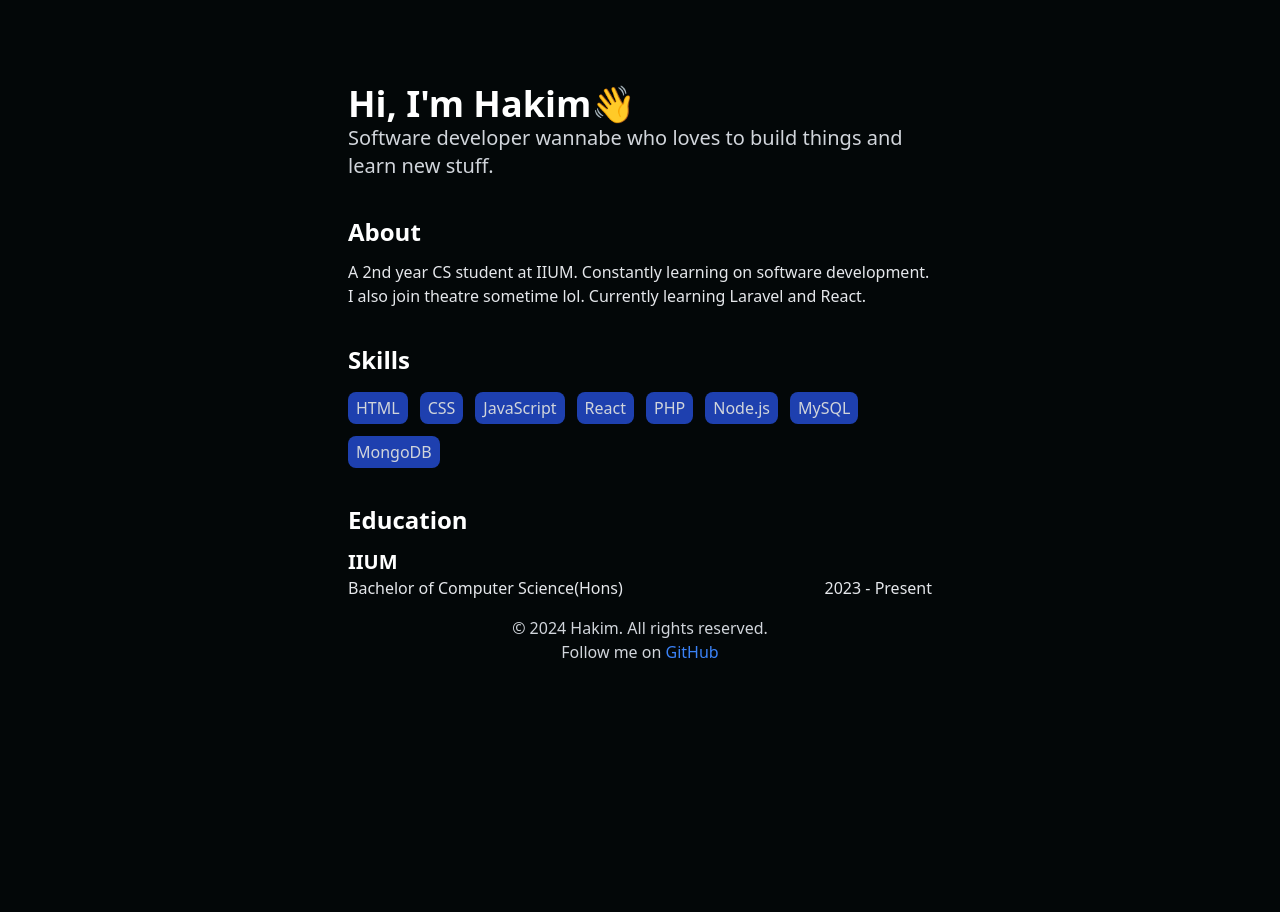
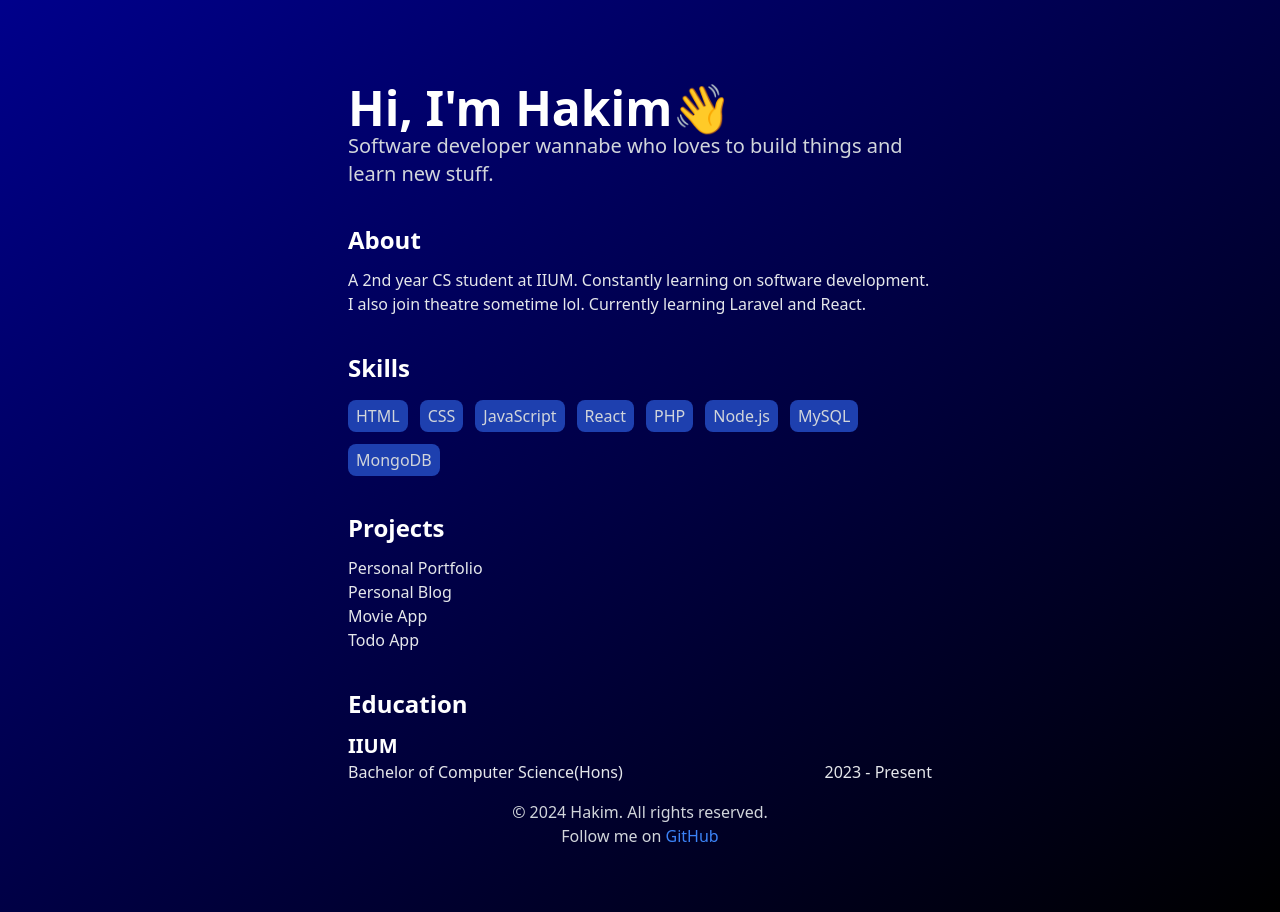
Before and after one commit to kimchi11y/kimchi11y.github.io, a React (Vite) app: page / in a window 1280 px wide. Before the commit the page ends 800 px from the top, so only its background shows below. Built offline with nearby package versions, Linux system fonts and the light colour scheme.

Commit message:
Added projects, change bg

```diff
--- a/src/App.css
+++ b/src/App.css
@@ -1,4 +1,4 @@
 body {
-    background-color: rgb(3, 7, 8);
+    background-image: linear-gradient(to bottom right,darkblue,black);
     margin: 0;
 }
--- a/src/App.jsx
+++ b/src/App.jsx
@@ -5,18 +5,21 @@ import Skill from "./sections/Skill.jsx";
 import About from "./sections/About.jsx";
 import Education from "./sections/Education.jsx";
 import Footer from "./components/Footer.jsx";
+import Projects from "./sections/Projects.jsx";
 
 function App() {
 
 
   return (
 
-   <div className='mx-auto min-h-screen max-w-2xl  px-6 py-12  '>
+   <div className='mx-auto min-h-screen max-w-2xl  px-6 py-12 '>
    <Header/>
     <About/>
        <Skill/>
+       <Projects/>
        <Education/>
        <Footer/>
+
    </div>
   )
 }
--- a/src/sections/Header.jsx
+++ b/src/sections/Header.jsx
@@ -3,7 +3,7 @@
 export default function Header() {
     return (
         <div className="container mx-auto px-5 max-w-4xl">
-            <h1 className="text-white pt-9 font-semibold text-3xl md:text-4xl">
+            <h1 className="text-white pt-9 font-semibold text-3xl md:text-5xl">
                 Hi, I'm Hakim👋
             </h1>
             <p className="text-gray-300 text-lg md:text-xl">
--- a/src/sections/Projects.jsx
+++ b/src/sections/Projects.jsx
@@ -0,0 +1,21 @@
+export default function Projects() {
+    return(
+        <>
+            <div className="container mx-auto px-5 max-w-4xl">
+                <div className=" text-white pt-9 font-semibold text-2xl md:text-2xl">
+                    Projects
+                </div>
+                <div className= "text-gray-200 text-base  pt-3">
+                    <ul>
+                        <li>Personal Portfolio</li>
+                        <li>Personal Blog</li>
+                        <li>Movie App</li>
+                        <li>Todo App</li>
+                    </ul>
+                </div>
+                <div>
+                </div>
+            </div>
+        </>
+    );
+}
```
